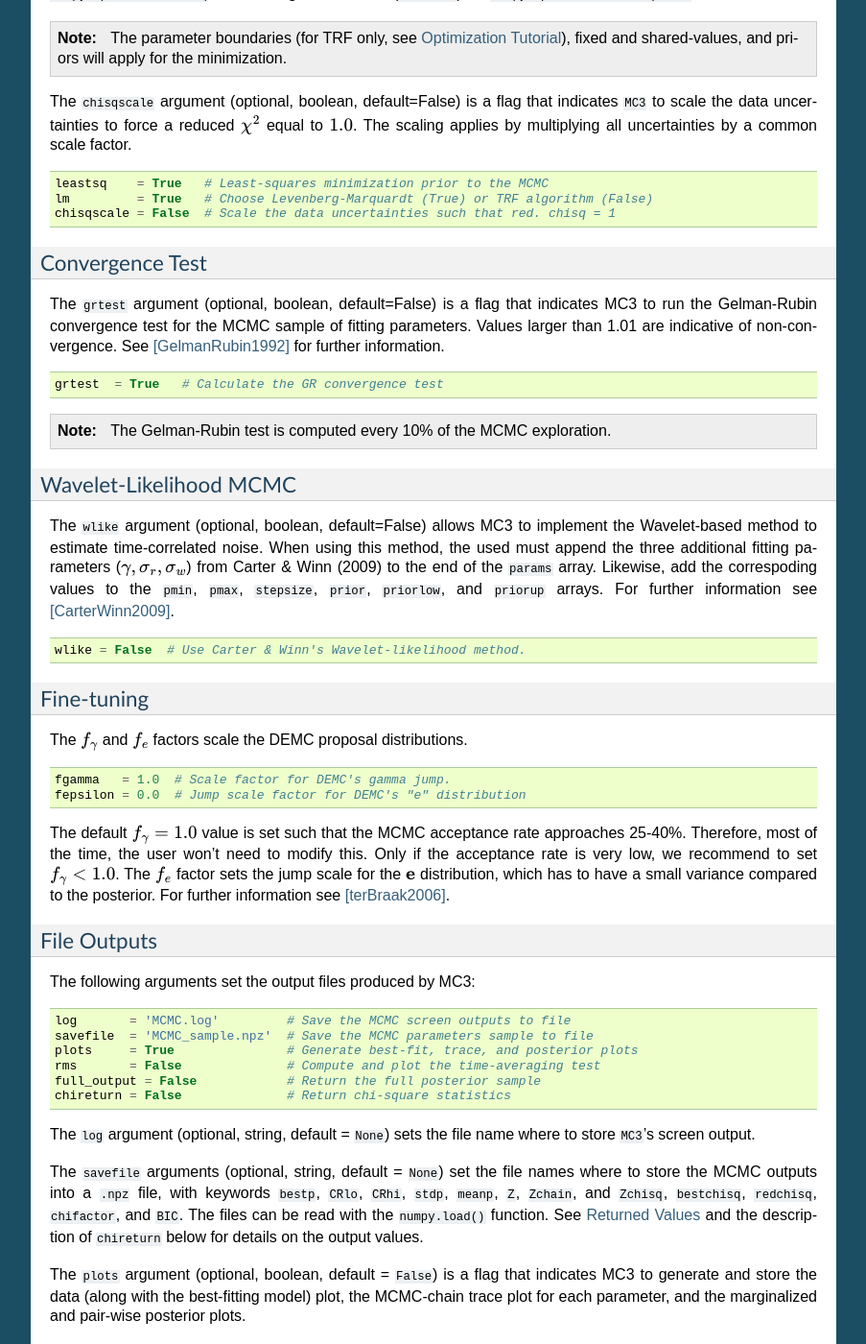
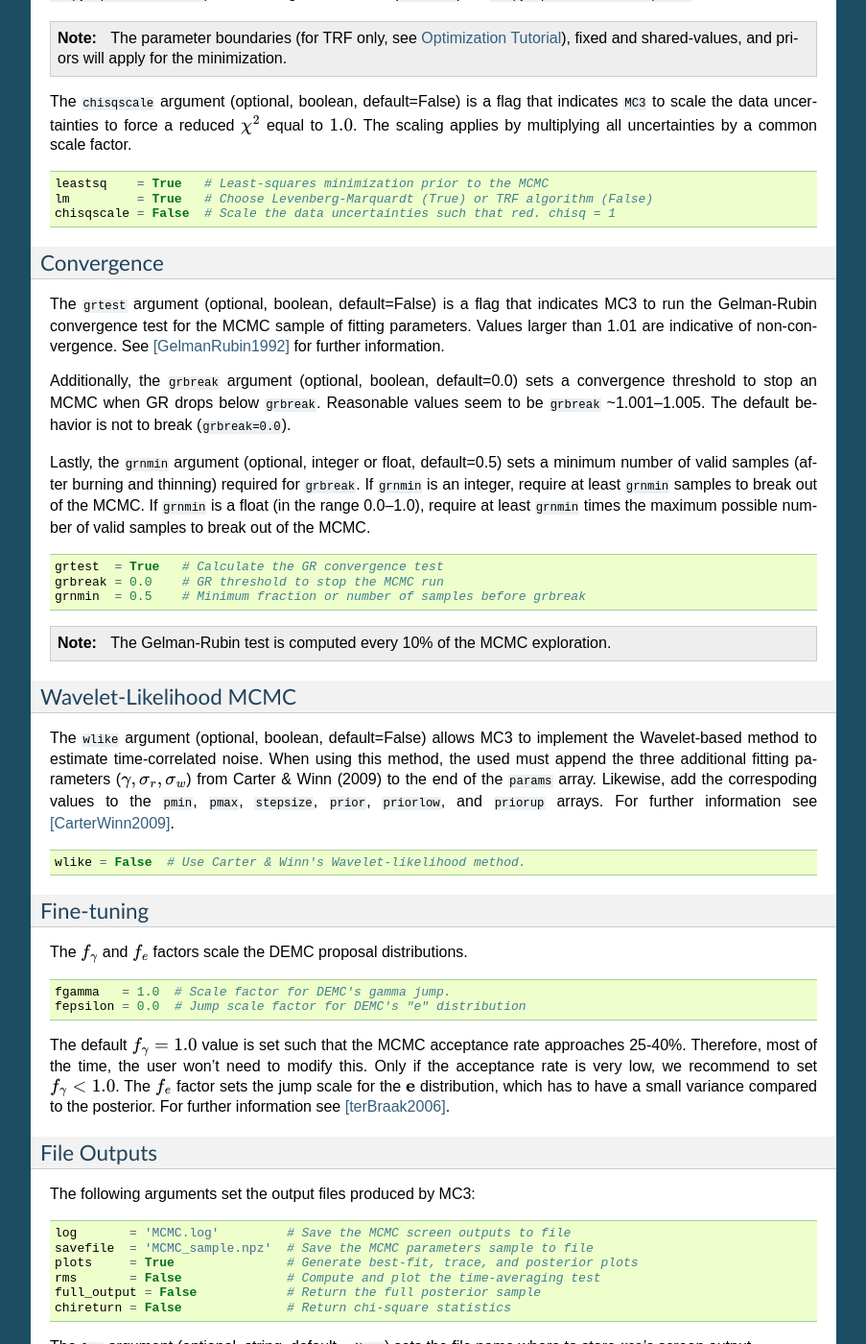
Before and after one commit to pcubillos/mc3, a Sphinx documentation site: the page built from docs/mctutorial.rst, in a window 1280 px wide and 1400 px high, scrolled down 5825 px. Shown: the whole window at 96% size, without its empty margins (198-1101 px from the left). Built offline with Sphinx 7.4.7, drawn with Linux system fonts in a browser that asks for light colours; some of the changed text lies outside the part shown.

Commit message:
Updated docs and tutorial examples. This (and previous edits of the code) resolve #36 and #79.

```diff
--- a/docs/mctutorial.rst
+++ b/docs/mctutorial.rst
@@ -420,8 +420,8 @@ uncertainties by a common scale factor.
    chisqscale = False  # Scale the data uncertainties such that red. chisq = 1
 
 
-Convergence Test
-^^^^^^^^^^^^^^^^
+Convergence
+^^^^^^^^^^^
 
 The ``grtest`` argument (optional, boolean, default=False) is a flag that
 indicates MC3 to run the Gelman-Rubin convergence test for the MCMC sample of
@@ -429,14 +429,24 @@ fitting parameters.
 Values larger than 1.01 are indicative of non-convergence.
 See [GelmanRubin1992]_ for further information.
 
-.. The ``grexit`` argument (optional, boolean, default=False)
-   is a flag that allows the MCMC to stop if the Gelman-Rubin test returns
-   values below 1.01 for all parameter, two consecutive times.
+Additionally, the ``grbreak`` argument (optional, boolean,
+default=0.0) sets a convergence threshold to stop an MCMC when GR
+drops below ``grbreak``.  Reasonable values seem to be ``grbreak``
+~1.001--1.005.  The default behavior is not to break (``grbreak=0.0``).
+
+Lastly, the ``grnmin`` argument (optional, integer or float,
+default=0.5) sets a minimum number of valid samples (after burning and
+thinning) required for ``grbreak``.  If ``grnmin`` is an integer,
+require at least ``grnmin`` samples to break out of the MCMC.  If
+``grnmin`` is a float (in the range 0.0--1.0), require at least
+``grnmin`` times the maximum possible number of valid samples to break
+out of the MCMC.
 
 .. code-block:: python
 
    grtest  = True   # Calculate the GR convergence test
-..   grexit  = False  # Stop the MCMC after two successful GR
+   grbreak = 0.0    # GR threshold to stop the MCMC run
+   grnmin  = 0.5    # Minimum fraction or number of samples before grbreak
 
 .. note:: The Gelman-Rubin test is computed every 10% of the MCMC exploration.
 
@@ -511,7 +521,8 @@ The ``savefile`` arguments (optional, string, default = ``None``) set
 the file names where to store the MCMC outputs into a ``.npz`` file,
 with keywords ``bestp``, ``CRlo``, ``CRhi``, ``stdp``, ``meanp``,
 ``Z``, ``Zchain``, and ``Zchisq``, ``bestchisq``, ``redchisq``,
-``chifactor``, and ``BIC``.  The files can be read with the
+``chifactor``, ``BIC``, and standard deviation of the residuals ``sdr``.
+The files can be read with the
 ``numpy.load()`` function.  See :ref:`retvals` and the description of
 ``chireturn`` below for details on the output values.
 
@@ -574,7 +585,8 @@ tuple with six elements (seven if ``chireturn=True``, see above):
       nproc=nproc, burnin=burnin, thinning=thinning,
       leastsq=leastsq, lm=lm, chisqscale=chisqscale,
       hsize=hsize, kickoff=kickoff,
-      grtest=grtest, wlike=wlike, log=log,
+      grtest=grtest,  grbreak=grbreak, grnmin=grnmin,
+      wlike=wlike, log=log,
       plots=plots, savefile=savefile, rms=rms, full_output=full_output)
 
 .. note:: Note that ``bestp``, ``CRlo``, ``CRhi``, and ``stdp``
@@ -694,7 +706,8 @@ routine:
       nproc=nproc, burnin=burnin, thinning=thinning,
       leastsq=leastsq, lm=lm, chisqscale=chisqscale,
       hsize=hsize, kickoff=kickoff,
-      grtest=grtest, wlike=wlike, log=log,
+      grtest=grtest, grbreak=grbreak, grnmin=grnmin,
+      wlike=wlike, log=log,
       plots=plots, savefile=savefile, rms=rms, full_output=full_output)
 
 
```
Also changed, not shown: 2 other files.
